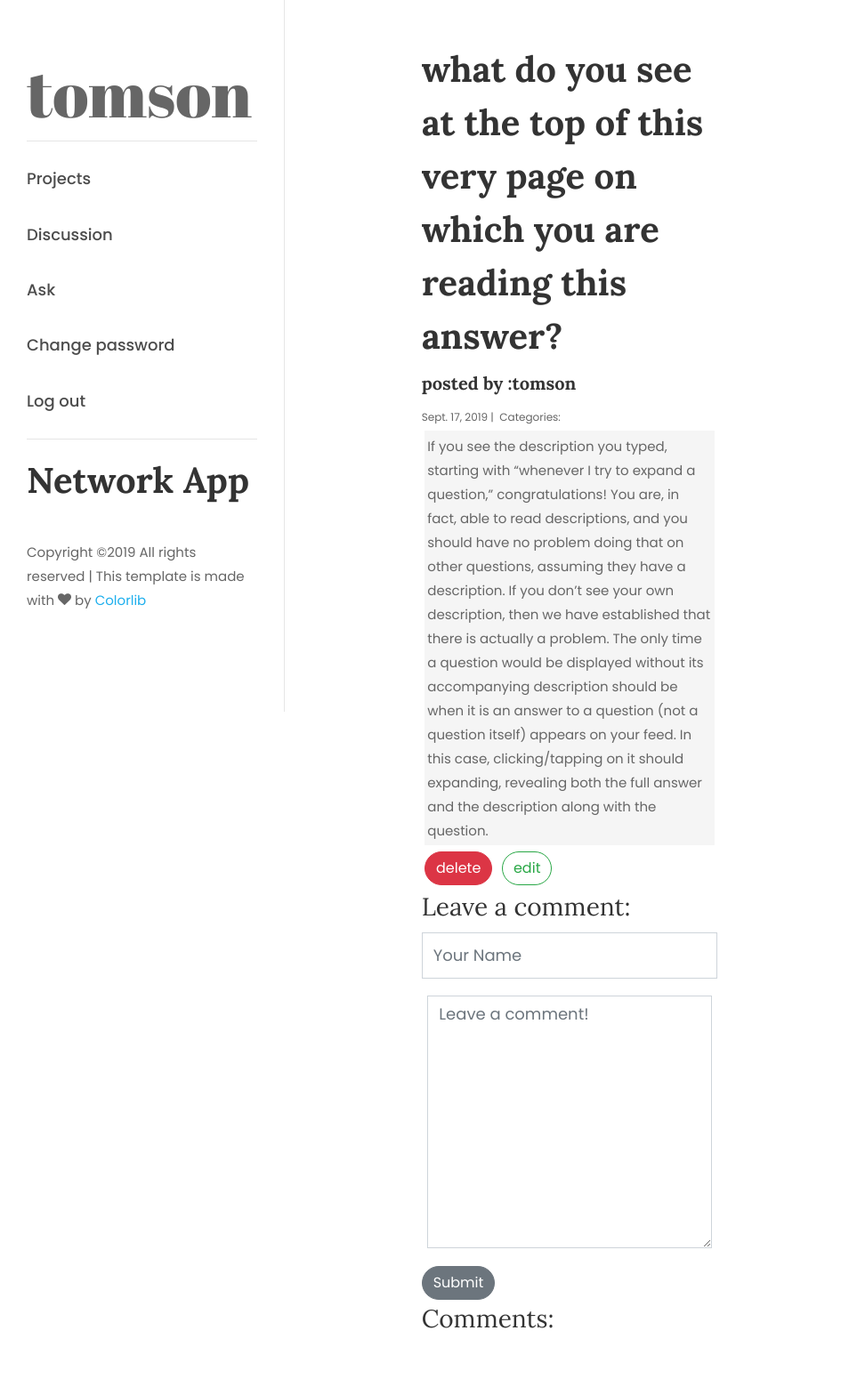
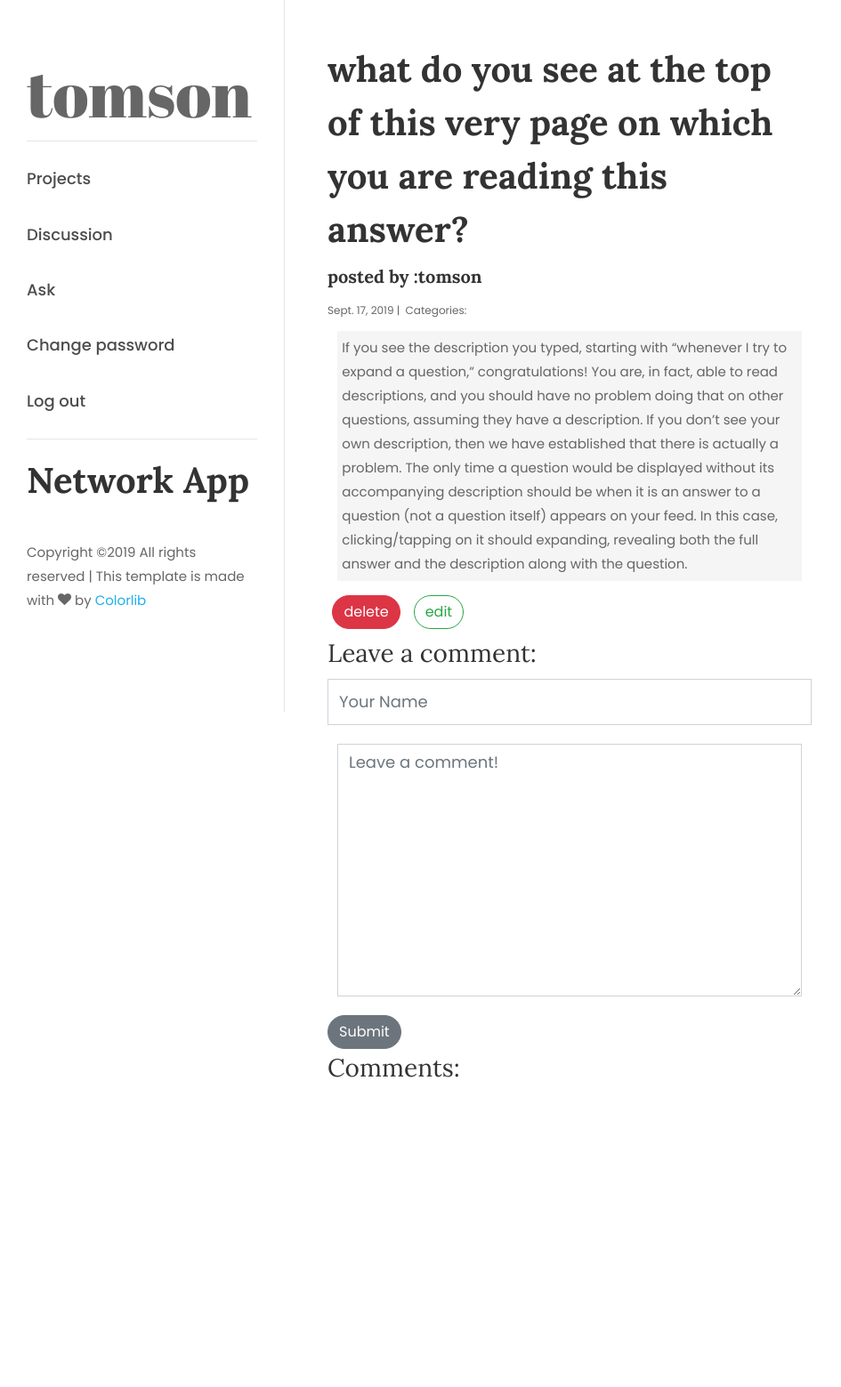
Before and after one commit to kevin123george/sayoneweb1, a Django app: page /QandA/57/ in a window 1280 px wide. Shown: the whole page at 89% size, without its empty margins (0-945 px from the left). After the commit the page ends 1211 px from the top, so only its background shows below. Run offline with Django 3.2, Linux system fonts and the light colour scheme; a user stored in the database is signed in; data comes from the database, SQL or seed files in the repository; both versions use the stored data as it was after the commit; data that the repository does not hold is empty; some libraries are stand-ins or nearby versions; some web fonts are replaced.

Commit message:
make it better

```diff
--- a/social_network/templates/QandA_detail.html
+++ b/social_network/templates/QandA_detail.html
@@ -1,6 +1,6 @@
 {% extends "base.html" %}
 {% block page_content %}
-<div class="col-md-8 offset-md-2">
+<div class="">
     <h1 ><b>{{ post.title }}</b></h1>
     <h5><b>posted by :{{ post.aut }}</b></h1>
     <small>
@@ -8,7 +8,7 @@
         Categories:&nbsp;
 
     </small>
-    <p style="background: whitesmoke ; padding: 1%; margin :1%">{{ post.body }}</p>
+    <p style="background: whitesmoke ; padding: 1%; margin :2%">{{ post.body }}</p>
 
     {% if user.username == post.aut or user.is_superuser %}
 
```
Also changed, not shown: db.sqlite3.
